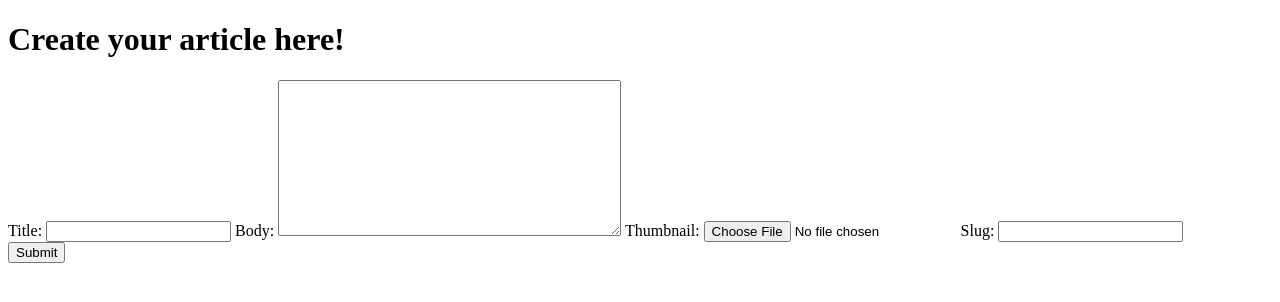
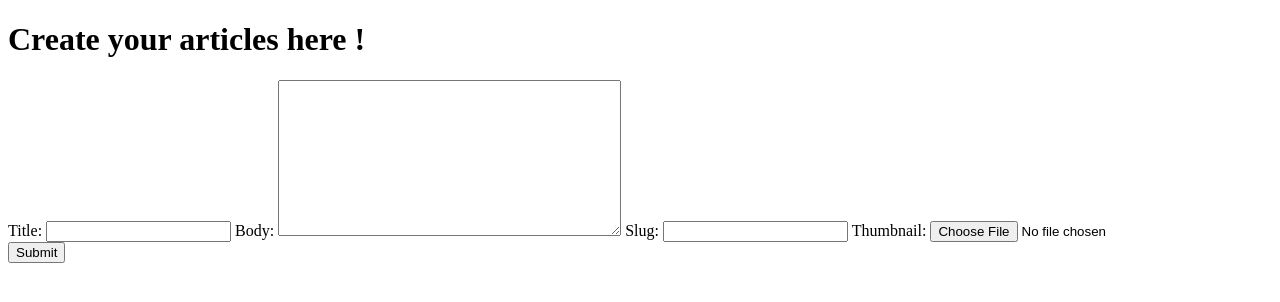
Before and after one commit to urvashi2410/Developer-Batch, a Django app: page /article/create/ in a window 1280 px wide. Shown: the top 302 px of the page. Run offline with Django 4.2, Linux system fonts and the light colour scheme; a user stored in the database is signed in; parts of the project's set-up code (start-up, migrations or seed data) failed here and were passed over.

Commit message:
project complete

```diff
--- a/blogProject/article/form.py
+++ b/blogProject/article/form.py
@@ -4,4 +4,4 @@ from .models import Article
 class CreateArticle(forms.ModelForm):
     class Meta:
         model = Article
-        fields = ['title', 'body', 'thumbnail', 'slug']
+        fields = ['title', 'body', 'slug', 'thumbnail']
--- a/blogProject/article/views.py
+++ b/blogProject/article/views.py
@@ -1,16 +1,12 @@
 from django.shortcuts import redirect, render
 from article.form import CreateArticle
 from .models import Article
-from django.http import HttpResponse
 from django.contrib.auth.decorators import login_required
 
 # Create your views here.
 def article(request):
     articles = Article.objects.all()
-    data = {
-        'articles' : articles
-    }
-    return render(request, 'article.html', data)
+    return render(request, 'article.html', {'articles' : articles})
 
 def article_details(request, slug):
     articles = Article.objects.get(slug = slug)
@@ -28,8 +24,9 @@ def create_article(request):
     if request.method == 'POST':
         data = CreateArticle(request.POST, request.FILES)
         if data.is_valid():
-            instance = data.save(commit = False)
+            instance = data.save(commit=False)
             instance.user = request.user
-            return redirect("article_page")
+            instance.save()
+            return redirect('article_page')
     form = CreateArticle()
-    return render(request, 'create_article.html', {'form': form})
+    return render(request, 'create_article.html', {'form' : form})
--- a/blogProject/templates/article.html
+++ b/blogProject/templates/article.html
@@ -12,7 +12,7 @@
         {% for i in articles %}
             <a href="{{i.slug}}"><h2>{{i.title}}</h2></a>
             <p>{{i.getBodySlice}}</p>
-            <p>{{i.user}}</p>
+            {% comment %} <p>{{i.user}}</p> {% endcomment %}
             <p>{{i.date}}</p>
         {% endfor %}
     </div>
--- a/blogProject/templates/create_article.html
+++ b/blogProject/templates/create_article.html
@@ -4,11 +4,11 @@
     <meta charset="UTF-8">
     <meta http-equiv="X-UA-Compatible" content="IE=edge">
     <meta name="viewport" content="width=device-width, initial-scale=1.0">
-    <title>Create Article Page</title>
+    <title>Create Article</title>
 </head>
 <body>
-    <h1>Create your article here! </h1>
-    <form action="" method = 'POST' enctype = 'multipart/form-data'>
+    <h1>Create your articles here !</h1>
+    <form action="" method = 'POST' enctype='multipart/form-data'>
         {% csrf_token %}
         {{form}}
         <br>
--- a/blogProject/templates/login.html
+++ b/blogProject/templates/login.html
@@ -11,6 +11,9 @@
     <form action="" method='POST'>
         {% csrf_token %}
         {{form}}
+        {% if request.GET.next %}
+            <input type="hidden" name='next' value={{request.GET.next}}>
+        {% endif %}
         <br>
         <input type="submit" value="Submit">
     </form>
```
Also changed, not shown: blogProject/article/sequence.py (added, +12 -0 lines), blogProject/accounts/views.py (line endings or trailing spaces), blogProject/article/migrations/0004_remove_article_user.py (added), blogProject/article/migrations/0005_article_author_name.py (added), blogProject/article/migrations/0006_remove_article_author_name_article_user.py (added), blogProject/db.sqlite3, blogProject/media/Capture.PNG (added).
